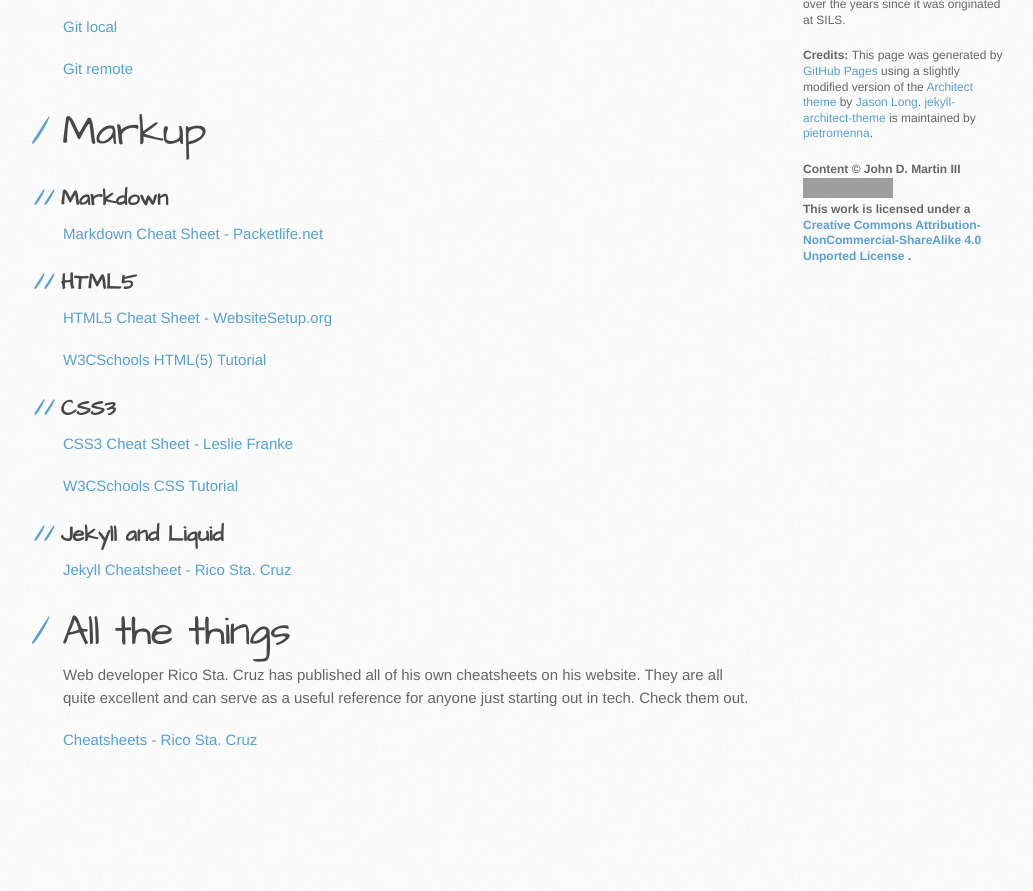
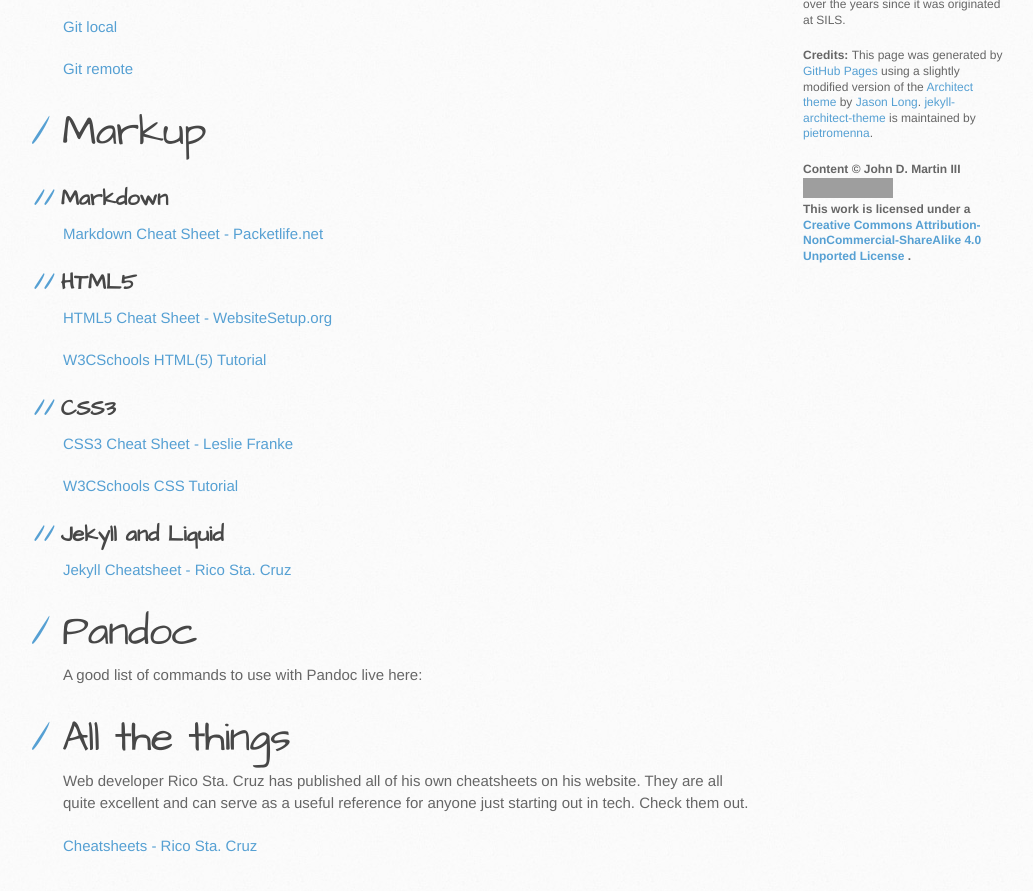
Before and after one commit to tylerpcarter/inls161, a Jekyll site: the page built from refsheets/index.md, in a window 1280 px wide and 900 px high, scrolled down 671 px. Shown: the top 891 px of the window, without its empty margins (107-1140 px from the left). Built offline with Jekyll 4.4.1, drawn with Linux system fonts in a browser that asks for light colours; Markdown is read by kramdown in place of the engine named in the settings; before the commit the page ends 1465 px from its top, so only the background shows below that; grey boxes are pictures that could not be loaded.

Commit message:
change hard wrap to off

```diff
--- a/_config.yml
+++ b/_config.yml
@@ -31,5 +31,5 @@
 #markdown: kramdown
 markdown: redcarpet
 redcarpet:
-  extensions: ["hard_wrap", "no_intra_emphasis", "fenced_code_blocks", "autolink", "tables", "with_toc_data", "strikethrough", "superscript"]
+  extensions: ["no_intra_emphasis", "fenced_code_blocks", "autolink", "tables", "with_toc_data", "strikethrough", "superscript"]
 permalink: pretty
--- a/refsheets/index.md
+++ b/refsheets/index.md
@@ -52,6 +52,12 @@
 
 <a href="http://ricostacruz.com/cheatsheets/jekyll.html" target="_blank">Jekyll Cheatsheet - Rico Sta. Cruz</a>
 
+# Pandoc
+
+A good list of commands to use with Pandoc live here:
+
+
+
 # All the things
 
 Web developer Rico Sta. Cruz has published all of his own cheatsheets on his website.
```
